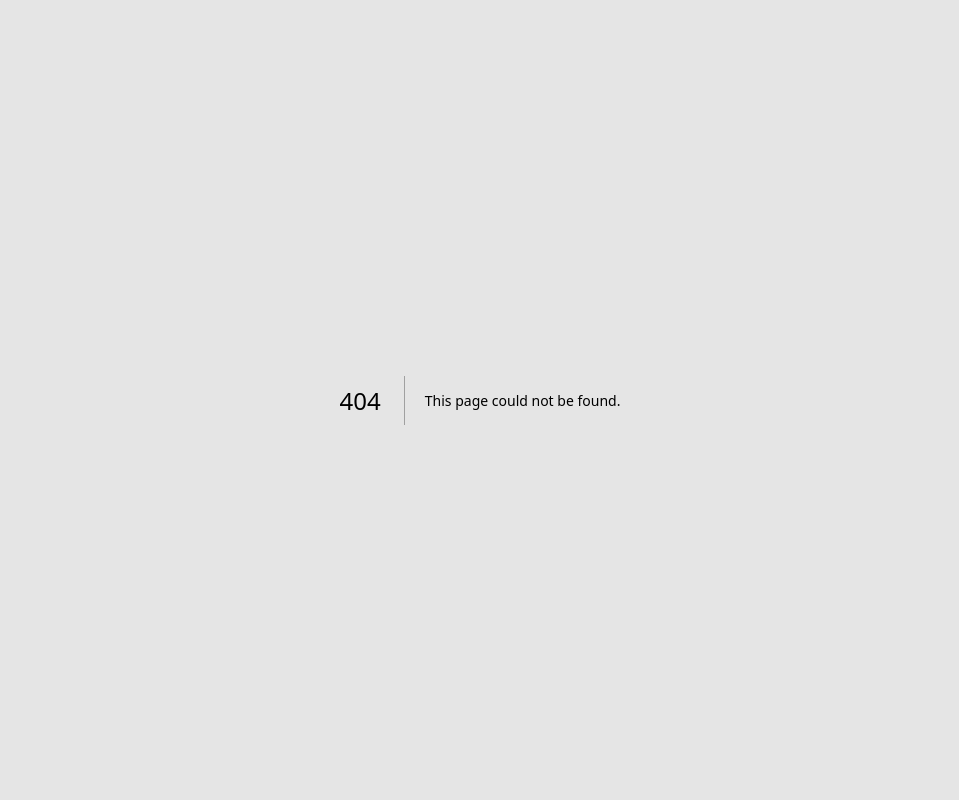
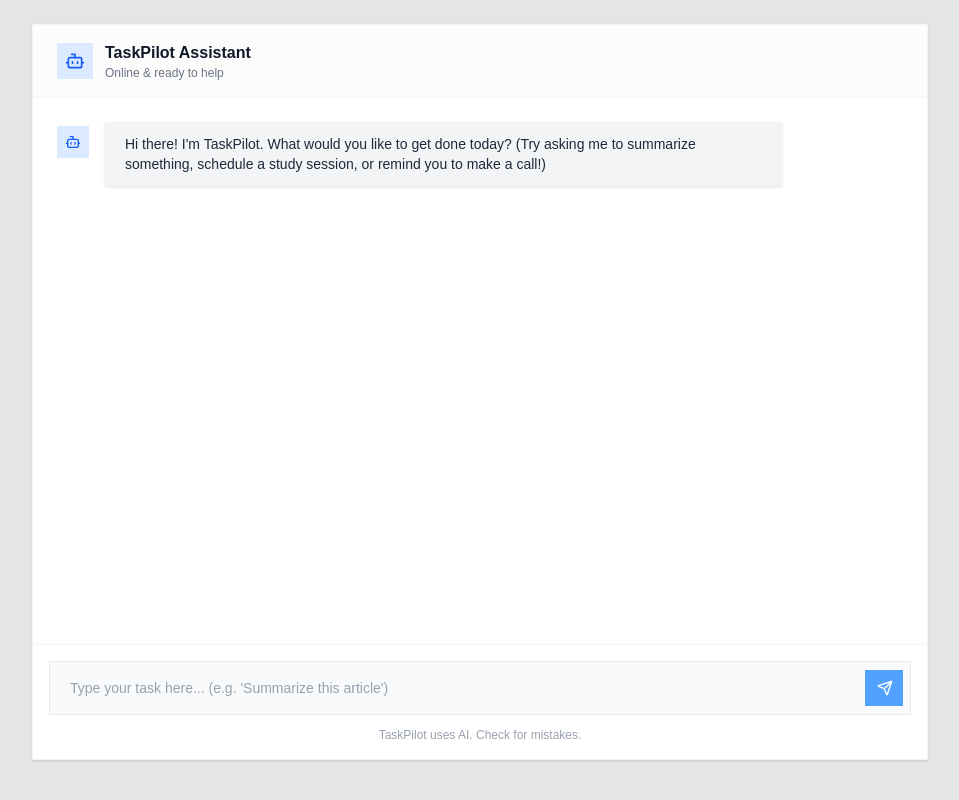
Before and after one commit to NoahMenezes/RITE-Hackathon1, a Next.js app: page /dashboard/chat in a window 1280 px wide. Before the commit this address had no page. Shown: the whole page, without its empty margins (160-1119 px from the left). Built offline with nearby package versions, Linux system fonts and the light colour scheme.

Commit message:
Implement Phase 1

```diff
--- /dev/null
+++ b/app/dashboard/chat/page.tsx
@@ -0,0 +1,198 @@
+"use client";
+
+import React, { useState, useRef, useEffect } from "react";
+import { motion, AnimatePresence } from "framer-motion";
+import { Send, Bot, User } from "lucide-react";
+import { parseIntent, TaskIntent } from "../../../lib/parser";
+
+type Message = {
+  id: string;
+  role: "user" | "bot";
+  text: string;
+  intent?: TaskIntent;
+};
+
+export default function ChatPage() {
+  const [messages, setMessages] = useState<Message[]>([
+    {
+      id: "1",
+      role: "bot",
+      text: "Hi there! I'm TaskPilot. What would you like to get done today? (Try asking me to summarize something, schedule a study session, or remind you to make a call!)",
+    },
+  ]);
+  const [inputValue, setInputValue] = useState("");
+  const [isTyping, setIsTyping] = useState(false);
+  const messagesEndRef = useRef<HTMLDivElement>(null);
+
+  const scrollToBottom = () => {
+    messagesEndRef.current?.scrollIntoView({ behavior: "smooth" });
+  };
+
+  useEffect(() => {
+    scrollToBottom();
+  }, [messages, isTyping]);
+
+  const handleSend = () => {
+    if (!inputValue.trim()) return;
+
+    const userText = inputValue;
+    const userMessage: Message = {
+      id: Date.now().toString(),
+      role: "user",
+      text: userText,
+    };
+
+    setMessages((prev) => [...prev, userMessage]);
+    setInputValue("");
+    setIsTyping(true);
+
+    // Simulate network delay for bot response
+    setTimeout(() => {
+      const intent = parseIntent(userText);
+      let botResponseText = "";
+
+      switch (intent) {
+        case "automation":
+          botResponseText = "I've detected an automation task. I will process and generate the results for you shortly.";
+          break;
+        case "scheduled":
+          botResponseText = "Got it. I'm scheduling a 25-minute block for this task. I'll let you know when it's time to start.";
+          break;
+        case "quick":
+          botResponseText = "I've added this to your quick tasks. We can group these together in a 15-minute burst later!";
+          break;
+        default:
+          botResponseText = "I'm not quite sure how to categorize that. Could you clarify if you want to summarize, schedule, or just do a quick task?";
+      }
+
+      const botMessage: Message = {
+        id: (Date.now() + 1).toString(),
+        role: "bot",
+        text: botResponseText,
+        intent,
+      };
+
+      setMessages((prev) => [...prev, botMessage]);
+      setIsTyping(false);
+    }, 1000);
+  };
+
+  const handleKeyDown = (e: React.KeyboardEvent<HTMLInputElement>) => {
+    if (e.key === "Enter") {
+      e.preventDefault();
+      handleSend();
+    }
+  };
+
+  return (
+    <div className="flex flex-col h-[calc(100vh-4rem)] max-w-4xl mx-auto w-full bg-white dark:bg-gray-950 rounded-xl shadow-sm border border-gray-100 dark:border-gray-800 overflow-hidden mt-6">
+      {/* Header */}
+      <div className="px-6 py-4 border-b border-gray-100 dark:border-gray-800 bg-gray-50/50 dark:bg-gray-900/50 flex items-center gap-3">
+        <div className="p-2 bg-blue-100 dark:bg-blue-900/30 text-blue-600 dark:text-blue-400 rounded-lg">
+          <Bot className="w-5 h-5" />
+        </div>
+        <div>
+          <h2 className="font-semibold text-gray-900 dark:text-gray-100">TaskPilot Assistant</h2>
+          <p className="text-xs text-gray-500 dark:text-gray-400">Online & ready to help</p>
+        </div>
+      </div>
+
+      {/* Messages Area */}
+      <div className="flex-1 overflow-y-auto p-6 space-y-6 bg-white dark:bg-gray-950">
+        <AnimatePresence initial={false}>
+          {messages.map((msg) => (
+            <motion.div
+              key={msg.id}
+              initial={{ opacity: 0, y: 10 }}
+              animate={{ opacity: 1, y: 0 }}
+              className={`flex gap-4 ${msg.role === "user" ? "justify-end" : "justify-start"}`}
+            >
+              {msg.role === "bot" && (
+                <div className="w-8 h-8 rounded-full bg-blue-100 dark:bg-blue-900/30 flex items-center justify-center shrink-0 mt-1">
+                  <Bot className="w-4 h-4 text-blue-600 dark:text-blue-400" />
+                </div>
+              )}
+
+              <div
+                className={`max-w-[80%] rounded-2xl px-5 py-3 text-sm shadow-sm ${
+                  msg.role === "user"
+                    ? "bg-blue-600 text-white rounded-tr-sm"
+                    : "bg-gray-100 dark:bg-gray-800 text-gray-800 dark:text-gray-200 rounded-tl-sm"
+                }`}
+              >
+                {msg.text}
+                {msg.intent && msg.intent !== "unknown" && (
+                  <div className="mt-2 pt-2 border-t border-gray-200 dark:border-gray-700/50 text-xs font-medium flex items-center gap-2 text-gray-500 dark:text-gray-400">
+                    <span className="uppercase tracking-wider text-blue-600 dark:text-blue-400">
+                      {msg.intent} Detected
+                    </span>
+                  </div>
+                )}
+              </div>
+
+              {msg.role === "user" && (
+                <div className="w-8 h-8 rounded-full bg-gray-200 dark:bg-gray-800 flex items-center justify-center shrink-0 mt-1">
+                  <User className="w-4 h-4 text-gray-600 dark:text-gray-400" />
+                </div>
+              )}
+            </motion.div>
+          ))}
+
+          {isTyping && (
+            <motion.div
+              initial={{ opacity: 0, y: 10 }}
+              animate={{ opacity: 1, y: 0 }}
+              className="flex gap-4 justify-start"
+            >
+              <div className="w-8 h-8 rounded-full bg-blue-100 dark:bg-blue-900/30 flex items-center justify-center shrink-0 mt-1">
+                <Bot className="w-4 h-4 text-blue-600 dark:text-blue-400" />
+              </div>
+              <div className="bg-gray-100 dark:bg-gray-800 rounded-2xl rounded-tl-sm px-5 py-4 flex items-center gap-1 shadow-sm">
+                <motion.div
+                  className="w-1.5 h-1.5 bg-gray-400 rounded-full"
+                  animate={{ y: [0, -5, 0] }}
+                  transition={{ duration: 0.6, repeat: Infinity, delay: 0 }}
+                />
+                <motion.div
+                  className="w-1.5 h-1.5 bg-gray-400 rounded-full"
+                  animate={{ y: [0, -5, 0] }}
+                  transition={{ duration: 0.6, repeat: Infinity, delay: 0.2 }}
+                />
+                <motion.div
+                  className="w-1.5 h-1.5 bg-gray-400 rounded-full"
+                  animate={{ y: [0, -5, 0] }}
+                  transition={{ duration: 0.6, repeat: Infinity, delay: 0.4 }}
+                />
+              </div>
+            </motion.div>
+          )}
+        </AnimatePresence>
+        <div ref={messagesEndRef} />
+      </div>
+
+      {/* Input Area */}
+      <div className="p-4 bg-white dark:bg-gray-950 border-t border-gray-100 dark:border-gray-800">
+        <div className="relative flex items-center">
+          <input
+            type="text"
+            value={inputValue}
+            onChange={(e) => setInputValue(e.target.value)}
+            onKeyDown={handleKeyDown}
+            placeholder="Type your task here... (e.g. 'Summarize this article')"
+            className="w-full pl-5 pr-12 py-4 bg-gray-50 dark:bg-gray-900 border border-gray-200 dark:border-gray-800 rounded-full focus:outline-none focus:ring-2 focus:ring-blue-500/50 focus:border-blue-500 transition-all text-sm text-gray-900 dark:text-gray-100 placeholder-gray-400"
+          />
+          <button
+            onClick={handleSend}
+            disabled={!inputValue.trim() || isTyping}
+            className="absolute right-2 p-2.5 bg-blue-600 hover:bg-blue-700 disabled:bg-blue-400 text-white rounded-full transition-colors disabled:cursor-not-allowed flex items-center justify-center"
+          >
+            <Send className="w-4 h-4 ml-0.5" />
+          </button>
+        </div>
+        <p className="text-center text-xs text-gray-400 mt-3 font-medium">
+          TaskPilot uses AI. Check for mistakes.
+        </p>
+      </div>
+    </div>
+  );
+}
--- /dev/null
+++ b/lib/parser.ts
@@ -0,0 +1,34 @@
+export type TaskIntent = 'automation' | 'scheduled' | 'quick' | 'unknown';
+
+export function parseIntent(input: string): TaskIntent {
+  const lowerInput = input.toLowerCase();
+
+  // Automation keywords: Summarize/Generate/Write
+  if (
+    lowerInput.includes('summarize') ||
+    lowerInput.includes('generate') ||
+    lowerInput.includes('write')
+  ) {
+    return 'automation';
+  }
+
+  // Scheduled keywords: Study/Work/Meeting
+  if (
+    lowerInput.includes('study') ||
+    lowerInput.includes('work') ||
+    lowerInput.includes('meeting')
+  ) {
+    return 'scheduled';
+  }
+
+  // Quick task keywords: Call/Reply/Quick
+  if (
+    lowerInput.includes('call') ||
+    lowerInput.includes('reply') ||
+    lowerInput.includes('quick')
+  ) {
+    return 'quick';
+  }
+
+  return 'unknown';
+}
```
